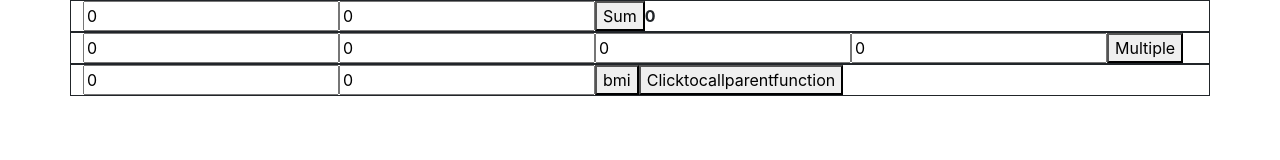
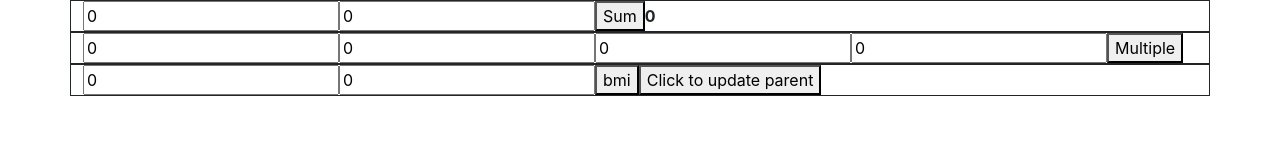
Before and after one commit to pkmaneri/Multipurpose-app, a React (Create React App) app: page / in a window 1280 px wide. Shown: the top 160 px of the page. Built offline with nearby package versions, Linux system fonts and the light colour scheme.

Commit message:
button name change

```diff
--- a/src/component/Bmi.js
+++ b/src/component/Bmi.js
@@ -11,7 +11,7 @@ class Bmi extends Component {
     componentWillReceiveProps(nextProps) {
         this.setState({
             mass: nextProps.p,
-            height:nextProps.r,
+            height: nextProps.r,
         }, () => {
             this.handleBmi()
 
@@ -44,10 +44,11 @@ class Bmi extends Component {
         this.setState({
             'result': result
         })
+
     }
-    sendBackData () {
+    sendBackData() {
         this.props.parentCallback(this.state);
-   }
+    }
 
     render() {
         return (
@@ -58,7 +59,7 @@ class Bmi extends Component {
                         <input aria-label="height-input" text="text" onChange={this.handleHeight.bind(this)} value={this.state.height}></input>
                         <button aria-label="bmi-button" onClick={this.handleBmi.bind(this)}>bmi</button>
                         <b aria-label="bmi-output" >{this.state.result}</b>
-                        <button onClick={this.sendBackData.bind(this)}>Clicktocallparentfunction</button>
+                        <button onClick={this.sendBackData.bind(this)}>Click to update parent</button>
                     </div>
                 </div>
             </>
```
